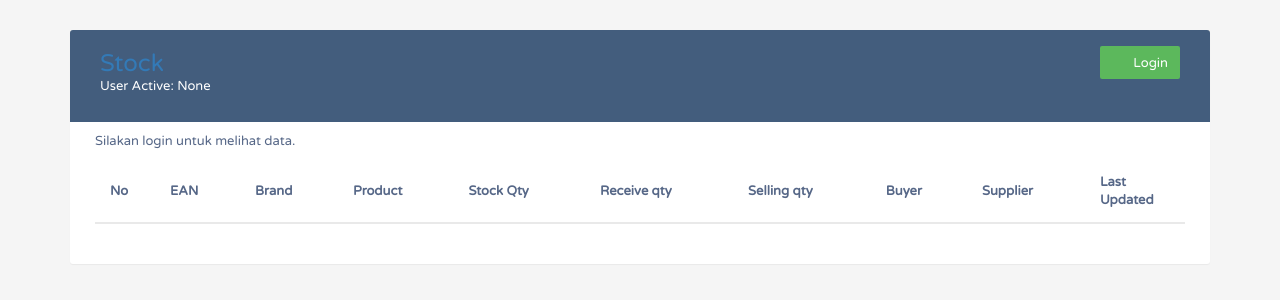
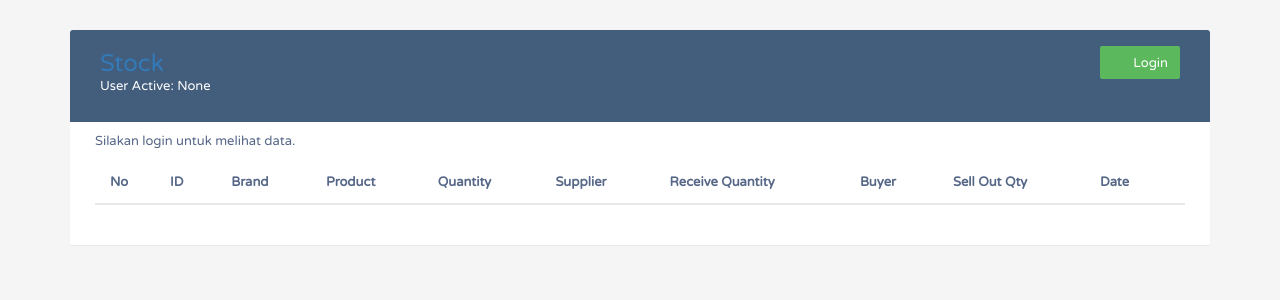
Before and after one commit to akhsan9/praxis-academy-collabs-work, a Django app: page /items-history-store-a/ in a window 1280 px wide. Shown: the top 300 px of the page. Run offline with Django 3.2, Linux system fonts and the light colour scheme; lists and menus that the app fills with data are empty; parts of the project's set-up code (start-up, migrations or seed data) failed here and were passed over; some libraries are stand-ins or nearby versions.

Commit message:
add invoice field

```diff
--- a/diy_small_erp/inventory_data/forms.py
+++ b/diy_small_erp/inventory_data/forms.py
@@ -27,9 +27,9 @@ class StockEditForm(forms.ModelForm):
 class ReceiveForm(forms.ModelForm):
 	class Meta:
 		model = Stock
-		fields = ['receive_quantity', 'receive_by', 'supplier']
+		fields = ['supplier', 'receive_invoice' ,'receive_quantity', 'receive_by']
 
 class SellingForm(forms.ModelForm):
 	class Meta:
 		model = Stock
-		fields = ['issue_quantity', 'issue_by', 'issue_to']
+		fields = ['issue_to', 'issue_invoice', 'issue_quantity', 'issue_by']
--- a/diy_small_erp/inventory_data/templates/inventory_data/history.html
+++ b/diy_small_erp/inventory_data/templates/inventory_data/history.html
@@ -25,16 +25,16 @@
 {% block content %}
     <thead>
       <tr>
-        <th scope="col">No</th>
-        <th scope="col">EAN</th>
-        <th scope="col">Brand</th>
-        <th scope="col">Product</th>
-        <th scope="col">Stock Qty</th>
-        <th scope="col">Receive qty</th>
-        <th scope="col">Selling qty</th>
-        <th scope="col">Buyer</th>
-        <th scope="col">Supplier</th>
-        <th scope="col">Last Updated</th>
+        <th>No</th>
+        <th>ID</th>
+        <th>Brand</th>
+        <th>Product</th>
+        <th>Quantity</th>
+        <th>Supplier</th>
+        <th>Receive Quantity</th>
+        <th>Buyer</th>
+        <th>Sell Out Qty</th>
+        <th>Date</th>
       </tr>
     </thead>
     <tbody>
@@ -46,10 +46,10 @@
         <td>{{stock.brand}}</td>
         <td>{{stock.item_name}}</td>
         <td>{{stock.quantity}}</td>
+        <td>{{stock.supplier}}</td>
         <td>{{stock.receive_quantity}}</td>
+        <td>{{stock.issue_to}}</td>
         <td>{{stock.issue_quantity}}</td>
-        <td>{{stock.issue_to}}</td>
-        <td>{{stock.supplier}}</td>
         <td>{{stock.last_updated}}</td>
       </tr>
     {% endfor %}
--- a/diy_small_erp/inventory_data/views.py
+++ b/diy_small_erp/inventory_data/views.py
@@ -159,6 +159,7 @@ class HistorySearchResultsView(ListView):
 	def get_queryset(self):
 		query = self.request.GET.get('q')
 		object_list = StockHistory.objects.filter(
-			Q(supplier__icontains=query) | Q(issue_to__icontains=query)
+			Q(supplier__icontains=query) | Q(issue_to__icontains=query) | Q(ean__icontains=query)
+
 		)
 		return object_list
--- a/diy_small_erp/warehouse/settings.py
+++ b/diy_small_erp/warehouse/settings.py
@@ -89,7 +89,7 @@ WSGI_APPLICATION = 'warehouse.wsgi.application'
 DATABASES = {
     "default": {
         "ENGINE": "django.db.backends.postgresql_psycopg2",
-        "NAME": "warehouse_2", #replace with your database name
+        "NAME": "warehouse_3", #replace with your database name
         "USER": "dimasutomo", #replace with your username
         "PASSWORD": "",
         "HOST": "localhost",
```
Also changed, not shown: diy_small_erp/inventory_data/admin.py (+5 -12 lines), diy_small_erp/inventory_data/models.py (+9 -4 lines), diy_small_erp/inventory_data/templates/inventory_data/history_search_result.html (+7 -1 lines), diy_small_erp/inventory_data/migrations/0060_auto_20201109_2020.py (added), diy_small_erp/inventory_data/migrations/0061_auto_20201109_2022.py (added).
